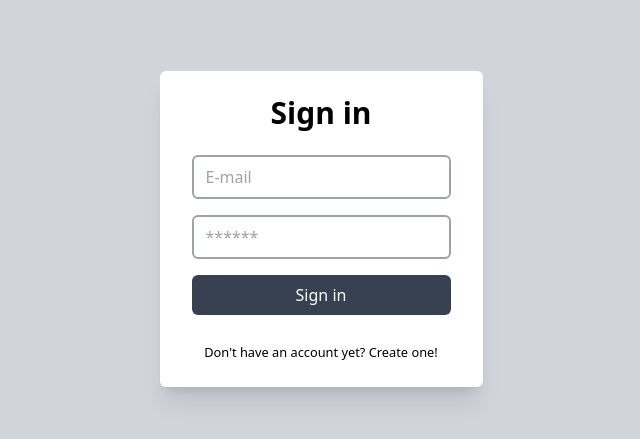
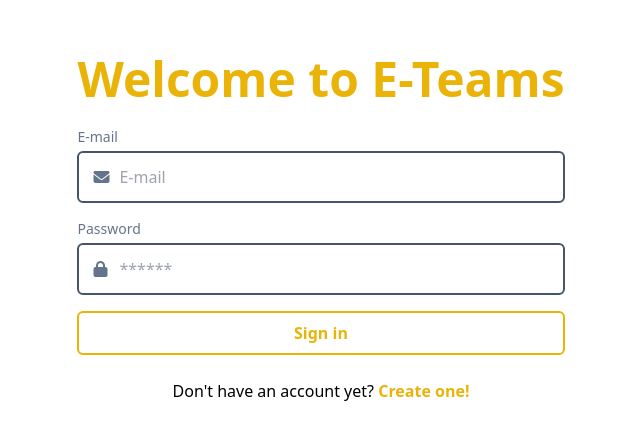
Before and after one commit to AlfredoPrograma/e-teams, a React (Create React App) app: page /auth in a window 1280 px wide. Shown: the part 171-610 px from the top of the page, without its empty margins (319-959 px from the left). Built offline with nearby package versions, Linux system fonts and the light colour scheme.

Commit message:
feat: implement colors theme, upgrade button and textfields variants

```diff
--- a/src/components/Button/Button.tsx
+++ b/src/components/Button/Button.tsx
@@ -2,25 +2,36 @@ import classNames from "classnames";
 import { LoadingSpinner } from "components/LoadingSpinner";
 import { ButtonHTMLAttributes } from "react";
 import { Children } from "types/Children";
+
+type ButtonVariants = "contained" | "outlined";
 
 interface ButtonProps extends ButtonHTMLAttributes<HTMLButtonElement> {
   children: Children | string;
   className?: string;
   isLoading?: boolean;
   includeSpinner?: boolean;
+  variant?: ButtonVariants;
 }
+
+const BUTTON_VARIANT_CLASSNAMES: Record<ButtonVariants, string> = {
+  contained: "bg-primary-500 text-white hover:bg-primary-600",
+  outlined:
+    "bg-transparent text-primary-500 border-primary-500 hover:bg-primary-500 hover:text-white",
+};
 
 const Button = ({
   children,
   className,
   isLoading,
   includeSpinner,
+  variant = "contained",
   ...delegated
 }: ButtonProps) => {
   return (
     <button
       className={classNames(
-        "flex justify-center px-3 py-2 bg-gray-700 text-white rounded-md hover:bg-gray-800",
+        "flex justify-center border-2 px-3 py-2 rounded-md font-bold transition-all",
+        BUTTON_VARIANT_CLASSNAMES[variant],
         className,
       )}
       {...delegated}
--- a/src/components/LoadingSpinner/LoadingSpinner.tsx
+++ b/src/components/LoadingSpinner/LoadingSpinner.tsx
@@ -17,13 +17,7 @@ const LoadingSpinner = ({
     <div role="status">
       <svg
         aria-hidden="true"
-        className={classNames(
-          "mr-2 animate-spin",
-          fill,
-          background,
-          width,
-          height,
-        )}
+        className={classNames("animate-spin", fill, background, width, height)}
         viewBox="0 0 100 101"
         fill="none"
         xmlns="http://www.w3.org/2000/svg"
--- a/src/components/Textfield/Textfield.tsx
+++ b/src/components/Textfield/Textfield.tsx
@@ -1,5 +1,7 @@
 import classNames from "classnames";
 import { ChangeEvent, InputHTMLAttributes } from "react";
+
+type TextfieldVariants = "text" | "outlined";
 
 interface TextfieldProps extends InputHTMLAttributes<HTMLInputElement> {
   type: string;
@@ -7,9 +9,18 @@ interface TextfieldProps extends InputHTMLAttributes<HTMLInputElement> {
   onChange: (event: ChangeEvent<HTMLInputElement>) => void;
   name: string;
   value: string;
+  id?: string;
   className?: string;
   autoComplete?: string;
+  label?: string;
+  variant?: TextfieldVariants;
+  leftAddon?: JSX.Element;
 }
+
+const TEXTFIELD_VARIANT_CLASSNAMES: Record<TextfieldVariants, string> = {
+  text: "border-b-2 bg-transparent px-2 border-dark-600 focus:border-primary-500",
+  outlined: "border-2 rounded-md px-4 border-dark-600 focus:border-primary-500",
+};
 
 const Textfield = ({
   type,
@@ -18,15 +29,29 @@ const Textfield = ({
   onChange,
   name,
   value,
+  label,
+  id,
+  leftAddon,
   autoComplete = "off",
+  variant = "outlined",
   ...delegated
 }: TextfieldProps) => {
   return (
+    <div className="w-full flex flex-col gap-1 relative">
+      {label && id && (
+        <label htmlFor={id} className="text-dark-500 text-sm">
+          {label}
+        </label>
+      )}
+      <div className="relative">
         <input
+          id={id}
           type={type}
           placeholder={placeholder}
           className={classNames(
-        "border-2 border-gray-400 px-3 py-2 rounded-md outline-none focus:border-gray-700",
+            "py-3 text-dark-900 outline-none transition-all w-full",
+            TEXTFIELD_VARIANT_CLASSNAMES[variant],
+            leftAddon && "pl-10",
             className,
           )}
           onChange={onChange}
@@ -35,6 +60,14 @@ const Textfield = ({
           autoComplete={autoComplete}
           {...delegated}
         />
+
+        {leftAddon && (
+          <div className="text-dark-500 absolute left-4 top-1/2 transform -translate-y-1/2">
+            {leftAddon}
+          </div>
+        )}
+      </div>
+    </div>
   );
 };
 
--- a/src/layouts/AuthLayout/AuthLayout.tsx
+++ b/src/layouts/AuthLayout/AuthLayout.tsx
@@ -2,7 +2,7 @@ import { Outlet } from "react-router-dom";
 
 const AuthLayout = () => {
   return (
-    <div className="h-full bg-gray-300 grid place-items-center">
+    <div className="h-full grid place-items-center">
       <Outlet />
     </div>
   );
--- a/src/modules/Auth/components/FormCard/FormCard.tsx
+++ b/src/modules/Auth/components/FormCard/FormCard.tsx
@@ -17,17 +17,24 @@ const FormCard = ({
   footerLinkTo,
 }: FormCardProps) => {
   return (
-    <section className="px-8 py-6 bg-white shadow-xl rounded-md flex flex-col gap-6">
+    <section className="rounded-lg flex flex-col gap-6">
       <header>
-        <h1 className="text-center text-3xl font-bold">{title}</h1>
+        <h1 className="text-center text-5xl text-primary-500 font-bold">
+          {title}
+        </h1>
       </header>
 
       <div>{children}</div>
 
       <footer className="text-center">
-        <small>
-          {footerText} <Link to={footerLinkTo}>{footerLinkText}</Link>
-        </small>
+        <p>
+          {footerText}{" "}
+          <Link to={footerLinkTo}>
+            <span className="text-primary-500 font-bold transition-all hover:text-primary-600">
+              {footerLinkText}
+            </span>
+          </Link>
+        </p>
       </footer>
     </section>
   );
--- a/src/modules/Auth/pages/LoginPage/LoginPage.tsx
+++ b/src/modules/Auth/pages/LoginPage/LoginPage.tsx
@@ -3,7 +3,6 @@ import { Button } from "components/Button";
 import { Textfield } from "components/Textfield";
 import { APP_ROUTES } from "constants/APP_ROUTES";
 import { FormCard } from "modules/Auth/components/FormCard";
-import { useAuthMutations } from "modules/Auth/hooks/useAuthMutations";
 import { CredentialsInterface } from "modules/Auth/types/Credentials";
 import { useState, FormEvent } from "react";
 import { useNavigate } from "react-router-dom";
@@ -41,23 +40,28 @@ const LoginPage = () => {
   };
   return (
     <FormCard
-      title="Sign in"
+      title="Welcome to E-Teams"
       footerText="Don't have an account yet?"
       footerLinkText="Create one!"
       footerLinkTo={APP_ROUTES.AUTH.REGISTER}
     >
       <form onSubmit={handleSubmit} className="flex flex-col gap-4">
         <Textfield
+          label="E-mail"
           type="text"
           placeholder="E-mail"
+          id="login-page-email"
           onChange={(event) =>
             setFormData((prev) => ({ ...prev, email: event.target.value }))
           }
           name="email"
           value={formData.email}
+          leftAddon={<i className="fas fa-envelope" />}
         />
 
         <Textfield
+          label="Password"
+          id="login-page-password"
           type="password"
           placeholder="******"
           onChange={(event) =>
@@ -65,9 +69,15 @@ const LoginPage = () => {
           }
           name="password"
           value={formData.password}
+          leftAddon={<i className="fas fa-lock" />}
         />
 
-        <Button disabled={isLoading} isLoading={isLoading} includeSpinner>
+        <Button
+          variant="outlined"
+          disabled={isLoading}
+          isLoading={isLoading}
+          includeSpinner
+        >
           Sign in
         </Button>
       </form>
--- a/tailwind.config.js
+++ b/tailwind.config.js
@@ -1,7 +1,19 @@
+const colors = require("tailwindcss/colors");
+
 /** @type {import('tailwindcss').Config} */
 module.exports = {
   content: ["./src/**/*.{js,jsx,ts,tsx}"],
   theme: {
+    colors: {
+      primary: colors.yellow,
+      secondary: colors.purple,
+      success: colors.green,
+      warning: colors.amber,
+      danger: colors.red,
+      neutral: colors.gray,
+      white: colors.white,
+      dark: colors.slate,
+    },
     extend: {},
   },
   plugins: [],
```
Lines whose indentation alone changed are shown as unchanged.
